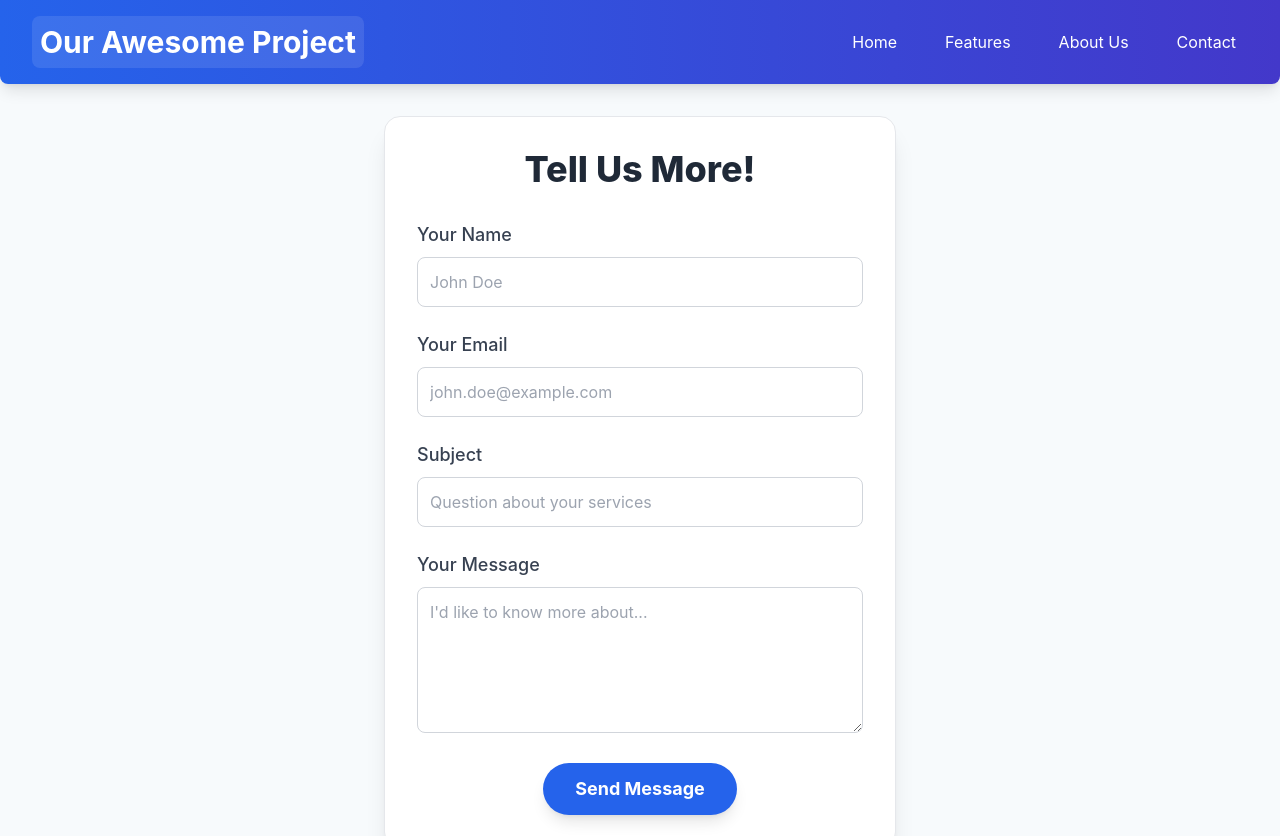
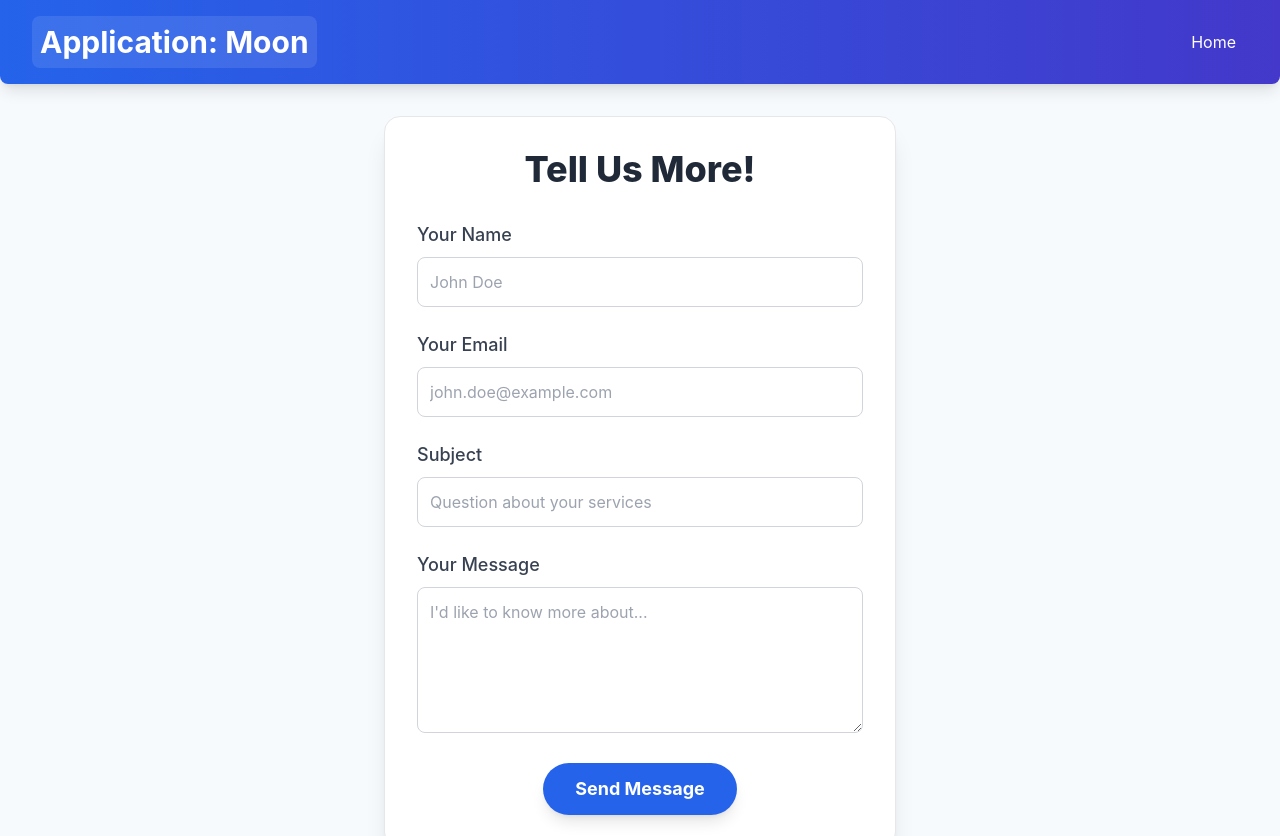
Before and after one commit to itsjustmaths/itsjustmaths.github.io, a plain HTML site: page index.html in a window 1280 px wide. Shown: the top 836 px of the page. Drawn offline with nearby package versions, Linux system fonts and the light colour scheme.

Commit message:
Update index.html

```diff
--- a/index.html
+++ b/index.html
@@ -53,12 +53,9 @@
     <!-- Header Section (similar to main page) -->
     <header class="bg-gradient-to-r from-blue-600 to-indigo-700 text-white p-4 shadow-lg rounded-b-lg">
         <div class="container mx-auto flex justify-between items-center px-4">
-            <h1 class="text-3xl font-bold rounded-lg p-2 bg-white bg-opacity-10">Our Awesome Project</h1>
+            <h1 class="text-3xl font-bold rounded-lg p-2 bg-white bg-opacity-10">Application: Moon</h1>
             <nav class="hidden md:flex space-x-6">
                 <a href="random_html_website.html" class="hover:text-blue-200 transition duration-300 ease-in-out px-3 py-2 rounded-lg hover:bg-white hover:bg-opacity-20">Home</a>
-                <a href="#" class="hover:text-blue-200 transition duration-300 ease-in-out px-3 py-2 rounded-lg hover:bg-white hover:bg-opacity-20">Features</a>
-                <a href="#" class="hover:text-blue-200 transition duration-300 ease-in-out px-3 py-2 rounded-lg hover:bg-white hover:bg-opacity-20">About Us</a>
-                <a href="#" class="hover:text-blue-200 transition duration-300 ease-in-out px-3 py-2 rounded-lg hover:bg-white hover:bg-opacity-20">Contact</a>
             </nav>
             <button class="md:hidden text-white focus:outline-none">
                 <svg class="w-8 h-8" fill="none" stroke="currentColor" viewBox="0 0 24 24" xmlns="http://www.w3.org/2000/svg">
```
